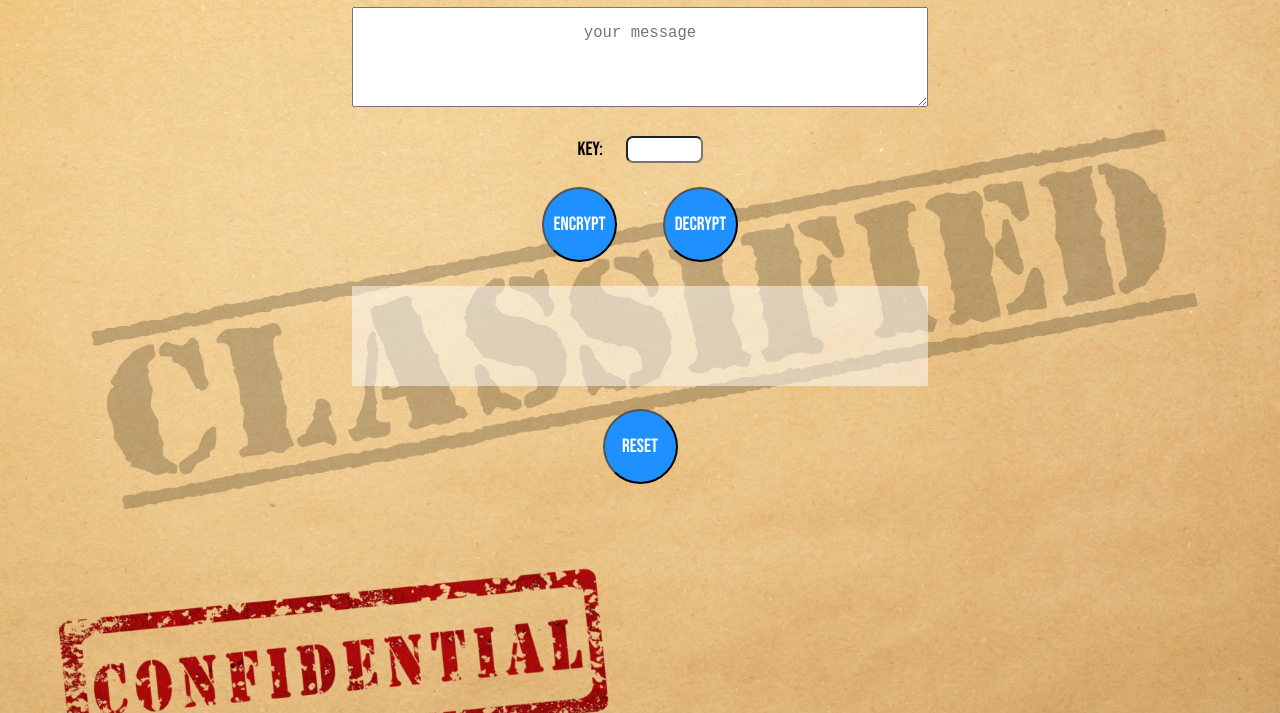
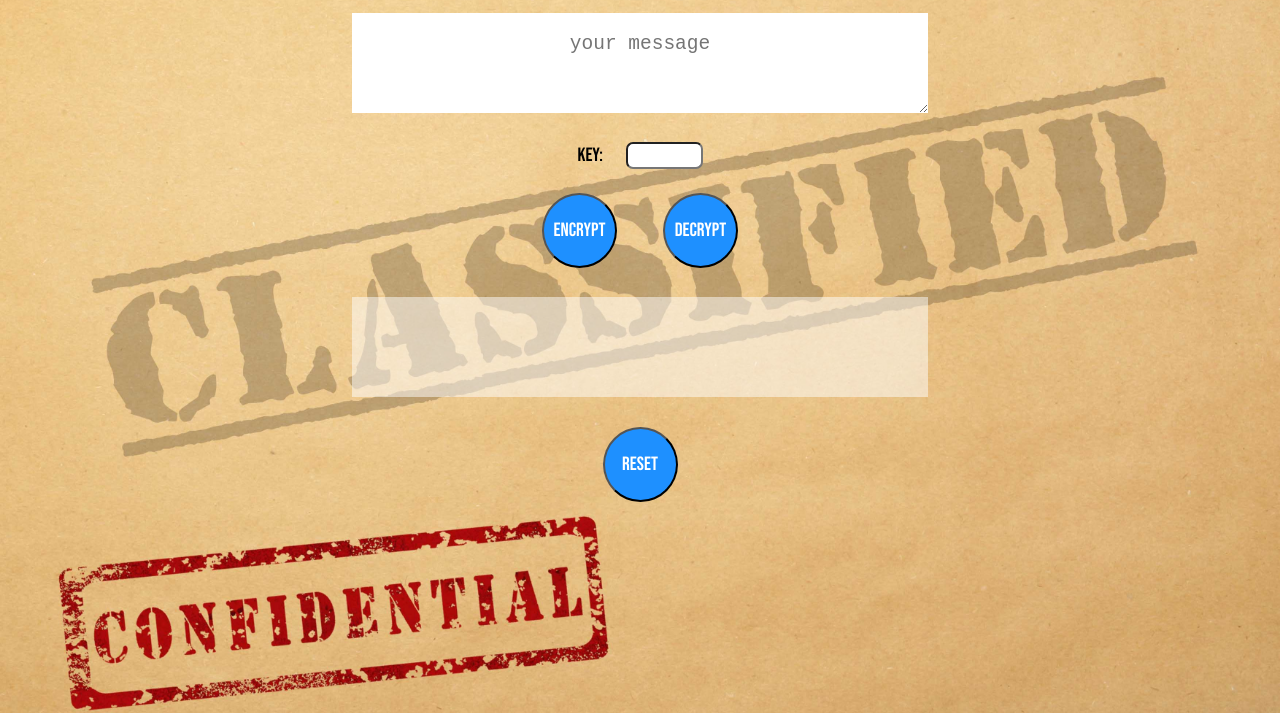
Before and after one commit to deltadesign/caesarcipher, a website: page index.html in a window 1280 px wide. Shown: the part 87-800 px from the top of the page. Drawn offline with Linux system fonts and the light colour scheme.

Commit message:
styles update

```diff
--- a/styles.css
+++ b/styles.css
@@ -11,6 +11,7 @@ body {
   display: flex;
   justify-content: center;
   background: url(./images/Top-secret-background\ -\ Copy.jpg);
+  background-position: center;
   background-size: cover;
   background-repeat: none;
 }
@@ -55,7 +56,8 @@ body {
   padding: 1em 0.5em;
   text-align: center;
   font-family: monospace;
-  font-size: 1.2em;
+  font-size: 1.5em;
+  border: none;
 }
 
 .key-wrapper {
@@ -76,6 +78,7 @@ body {
   margin-left: 1.2em;
 }
 
+
 #container {
   width: 75%;
   height: 100vh;
@@ -92,7 +95,7 @@ body {
 
 #result {
   font-family: monospace;
-  font-size: 1.2em;
+  font-size: 1.5em;
   text-align: center;
   display: inline;
   min-width: 60%;
```
Also changed, not shown: babel.config.js (deleted, +0 -13 lines), cipherScript.spec.js (deleted, +0 -1 lines), index.html (+0 -2 lines), 1 other file.
